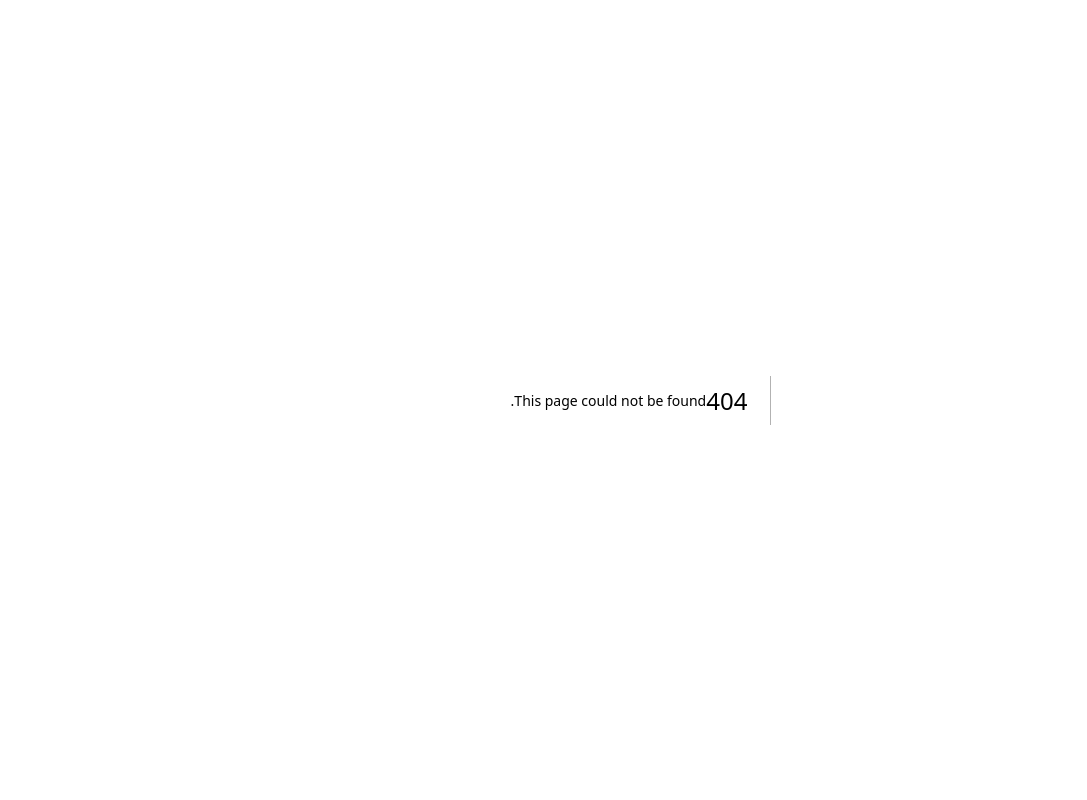
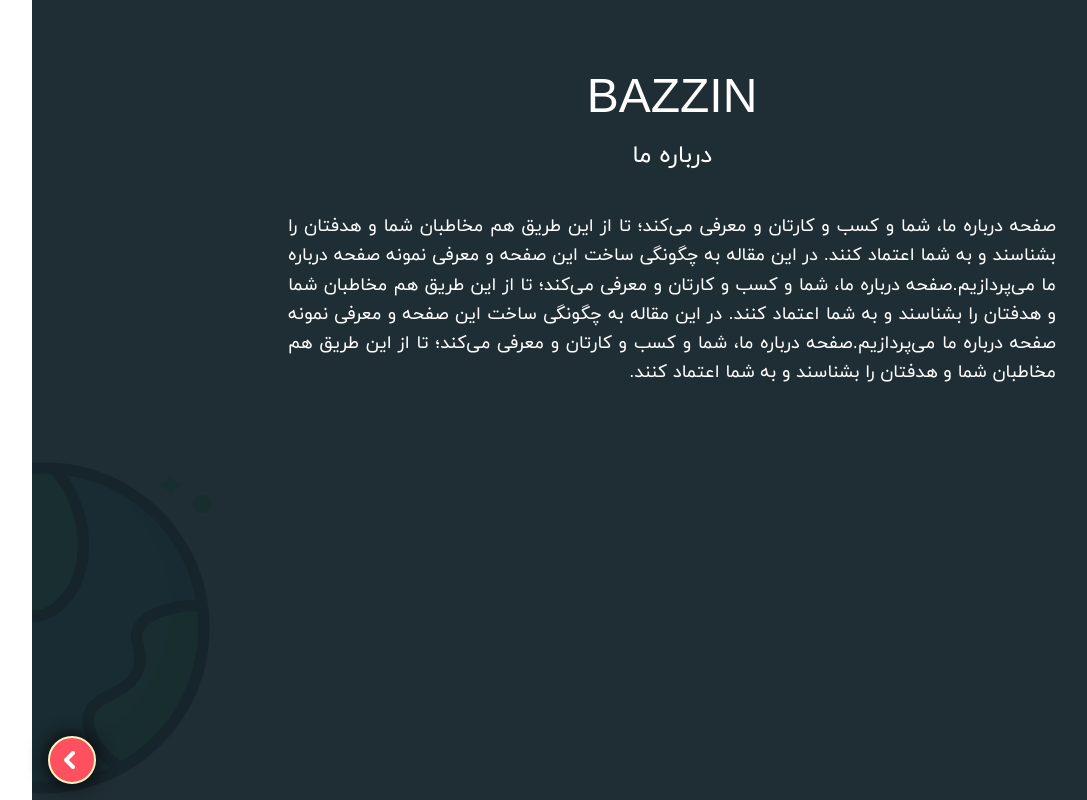
Before and after one commit to sinaAminiNextJs/bazzin, a Next.js app: page /about in a window 1280 px wide. Before the commit this address had no page. Shown: the whole page, without its empty margins (31-1118 px from the left). Built offline with nearby package versions, Linux system fonts and the light colour scheme; a web font is replaced by a local one.

Commit message:
about page

```diff
--- /dev/null
+++ b/app/about/page.tsx
@@ -0,0 +1,57 @@
+"use client";
+import { useRouter } from "next/navigation";
+
+export default function About() {
+  const router = useRouter();
+
+  return (
+    <section className="relative overflow-hidden w-full text-white min-h-screen flex flex-col items-center p-8 bg-mybg/96">
+      <div className="absolute top-0 left-0 -z-10 w-full h-screen">
+        <img
+          src="/clipart/earth.png"
+          alt="Earth illustration"
+          className="w-40 absolute top-20 -right-3"
+        />
+        <img
+          src="/clipart/earth.png"
+          alt="Earth illustration"
+          className="w-96 absolute -bottom-7 -left-44"
+        />
+      </div>
+      <h1 className="text-5xl font-madimi mt-10">BAZZIN</h1>
+      <p className="text-2xl mt-5">درباره ما</p>
+      <p className="mt-10 text-lg leading-relaxed text-justify max-w-3xl mx-auto font-iranyekan">
+        صفحه درباره ما، شما و کسب و کارتان و معرفی می‌کند؛ تا از این طریق هم
+        مخاطبان شما و هدفتان را بشناسند و به شما اعتماد کنند. در این مقاله به
+        چگونگی ساخت این صفحه و معرفی نمونه صفحه درباره ما می‌پردازیم.صفحه درباره
+        ما، شما و کسب و کارتان و معرفی می‌کند؛ تا از این طریق هم مخاطبان شما و
+        هدفتان را بشناسند و به شما اعتماد کنند. در این مقاله به چگونگی ساخت این
+        صفحه و معرفی نمونه صفحه درباره ما می‌پردازیم.صفحه درباره ما، شما و کسب و
+        کارتان و معرفی می‌کند؛ تا از این طریق هم مخاطبان شما و هدفتان را بشناسند
+        و به شما اعتماد کنند.
+      </p>
+      <article className="fixed bottom-4 left-4">
+        <button
+          onClick={() => router.push("/menu")}
+          className="flex justify-center items-center w-12 pr-1 aspect-square bg-myred rounded-full border-2 border-myorangeLight active:translate-y-[2px] transition-all duration-100 shadow-[0px_0px_20px_black]"
+        >
+          <svg
+            xmlns="http://www.w3.org/2000/svg"
+            className="h-6 w-6 text-white"
+            fill="none"
+            viewBox="0 0 24 24"
+            stroke="currentColor"
+            strokeWidth={4}
+          >
+            <path
+              strokeLinecap="round"
+              strokeLinejoin="round"
+              strokeWidth={4}
+              d="M15 19l-7-7 7-7"
+            />
+          </svg>
+        </button>
+      </article>
+    </section>
+  );
+}
--- /dev/null
+++ b/app/menu/page.tsx
@@ -0,0 +1,78 @@
+"use client";
+import { useRouter } from "next/navigation";
+
+export default function Menu() {
+  const router = useRouter();
+
+  return (
+    <section className="relative overflow-hidden w-full text-white min-h-screen flex flex-col items-center p-8 bg-mybg/96">
+      <div className="absolute top-0 left-0 -z-10 w-full h-screen">
+        <img
+          src="/clipart/earth.png"
+          alt="Earth illustration"
+          className="w-40 absolute top-20 -right-3"
+        />
+        <img
+          src="/clipart/earth.png"
+          alt="Earth illustration"
+          className="w-96 absolute -bottom-7 -left-44"
+        />
+      </div>
+      <h1 className="text-5xl font-madimi mt-10">BAZZIN</h1>
+      <div className="mt-20 mx-10 max-w-md w-full space-y-4">
+        <article className="w-full flex items-center">
+          <button
+            onClick={() => router.push("/earthThD")}
+            className="w-full min-w-60 text-black h-15 bg-mygreen rounded-2xl border-0 border-b-8 border-b-mygreenLight font-iranyekan text-xl active:translate-y-[2px] transition-all duration-100"
+          >
+            کره زمین سه بعدی
+          </button>
+          <img
+            src="/clipart/earth.png"
+            alt="Earth illustration"
+            className="w-24 -mr-10 z-10"
+          />
+        </article>
+        <article className="w-full flex items-center ">
+          <button
+            onClick={() => router.push("/game")}
+            className="w-full min-w-60 text-black h-15 bg-myblue rounded-2xl border-0 border-b-8 border-b-myblueLight font-iranyekan text-xl active:translate-y-[2px] transition-all duration-100"
+          >
+            بازی و سرگرمی{" "}
+          </button>
+          <img
+            src="/clipart/joy.png"
+            alt="Earth illustration"
+            className="w-24 -mr-10 z-10 -rotate-12"
+          />
+        </article>
+        <article className="w-full flex items-center ">
+          <button
+            onClick={() => router.push("/videos")}
+            className="w-full min-w-60 text-black h-15 bg-myred rounded-2xl border-0 border-b-8 border-b-myredLight font-iranyekan text-xl active:translate-y-[2px] transition-all duration-100"
+          >
+            انیمیشن{" "}
+          </button>
+          <img
+            src="/clipart/play.png"
+            alt="Earth illustration"
+            className="w-24 -mr-10 z-10 rotate-12 p-1"
+          />
+        </article>
+        <article className="w-full flex items-center">
+          <button
+            onClick={() => router.push("/about")}
+            className="w-full min-w-60 text-black h-15 bg-myorange rounded-2xl border-0 border-b-8 border-b-myorangeLight font-iranyekan text-xl active:translate-y-[2px] transition-all duration-100"
+          >
+            درباره ما{" "}
+          </button>
+          <img
+            src="/clipart/qustion.png"
+            alt="Earth illustration"
+            className="w-24 -mr-10 z-10 -rotate-12 p-2"
+          />
+        </article>
+      </div>
+    </section>
+  );
+}
```
